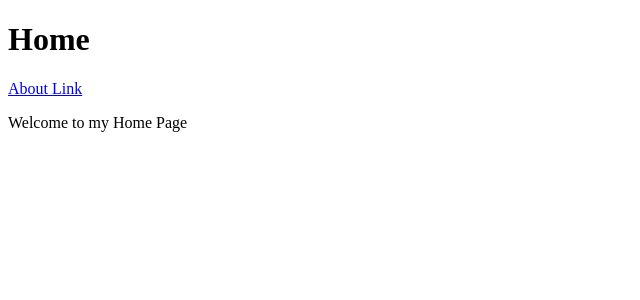
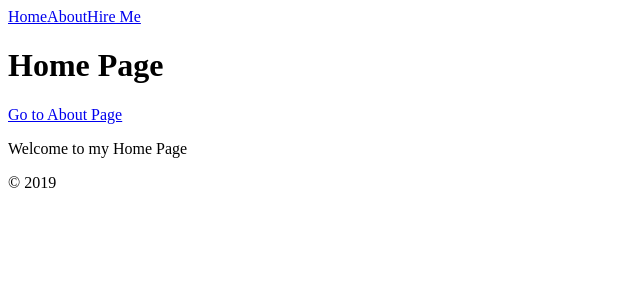
Before and after one commit to smarigowda/nextjs, a Next.js app in the folder portfolio/: page / in a window 1280 px wide. Shown: the top 300 px of the page, without its empty margins (0-640 px from the left). Built offline with nearby package versions, Linux system fonts and the light colour scheme.

Commit message:
NEXT-1 common navigation added to Layout

```diff
--- /dev/null
+++ b/portfolio/components/Layout.js
@@ -0,0 +1,17 @@
+import Link from 'next/link';
+const Layout = ({ children, title }) => (
+    <>
+        <header>
+            <Link href="/"><a>Home</a></Link>
+            <Link href="/about"><a>About</a></Link>
+            <Link href="/hireme"><a>Hire Me</a></Link>
+        </header>
+        <h1>{title}</h1>
+        {children}
+        <footer>
+            &copy; {new Date().getFullYear()}
+        </footer>
+    </>
+);
+
+export default Layout;
--- a/portfolio/pages/index.js
+++ b/portfolio/pages/index.js
@@ -1,11 +1,13 @@
 import Link from 'next/link';
+import Layout from '../components/Layout';
 const Index = () => {
     return (<div>
-        <h1>Home</h1>
-        <Link href="/about">
-            <a>About Link</a>
-        </Link>
-        <p>Welcome to my Home Page</p>
+        <Layout title="Home Page">
+            <Link href="/about">
+                <a>Go to About Page</a>
+            </Link>
+            <p>Welcome to my Home Page</p>
+        </Layout>
     </div>);
 }
 
```
Also changed, not shown: portfolio/pages/about.js (+12 -8 lines), portfolio/pages/hireme.js (added, +12 -0 lines).
